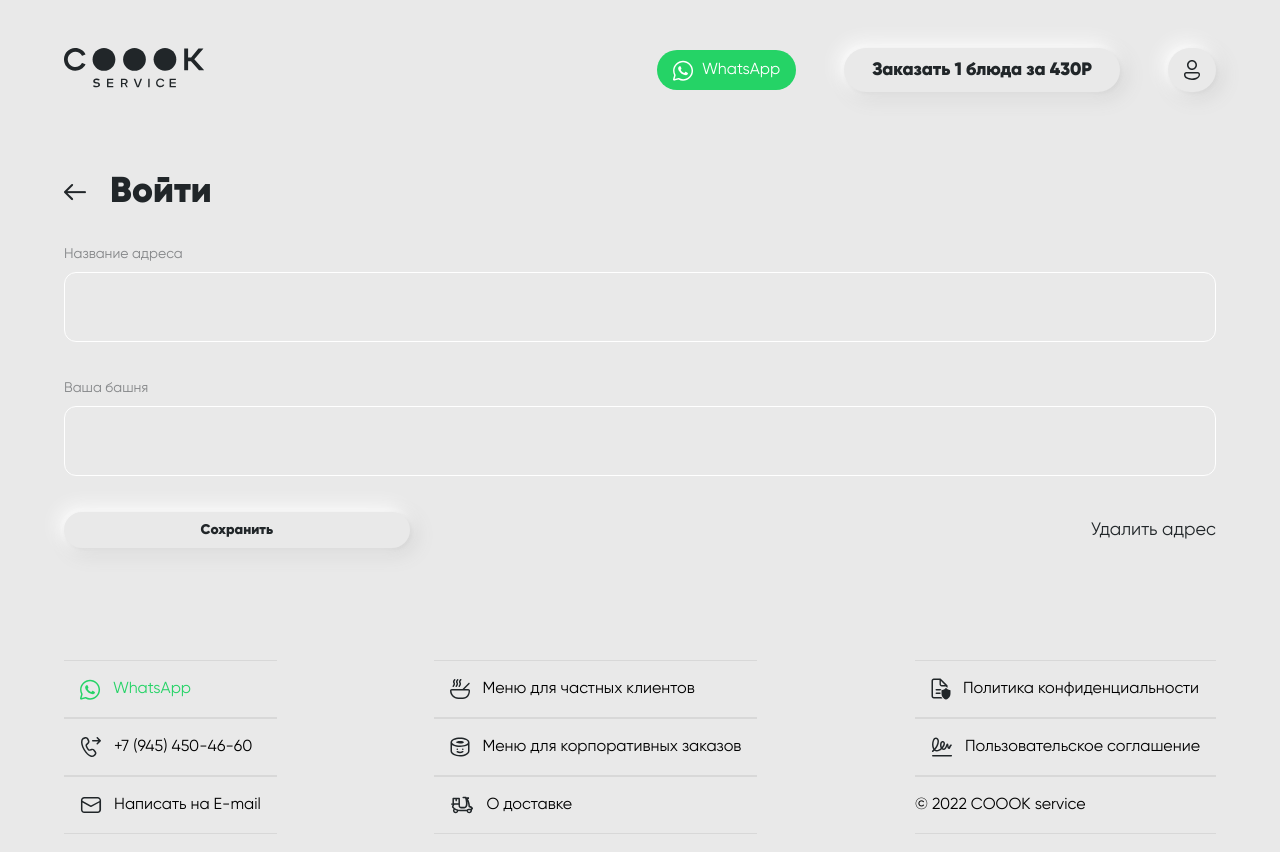
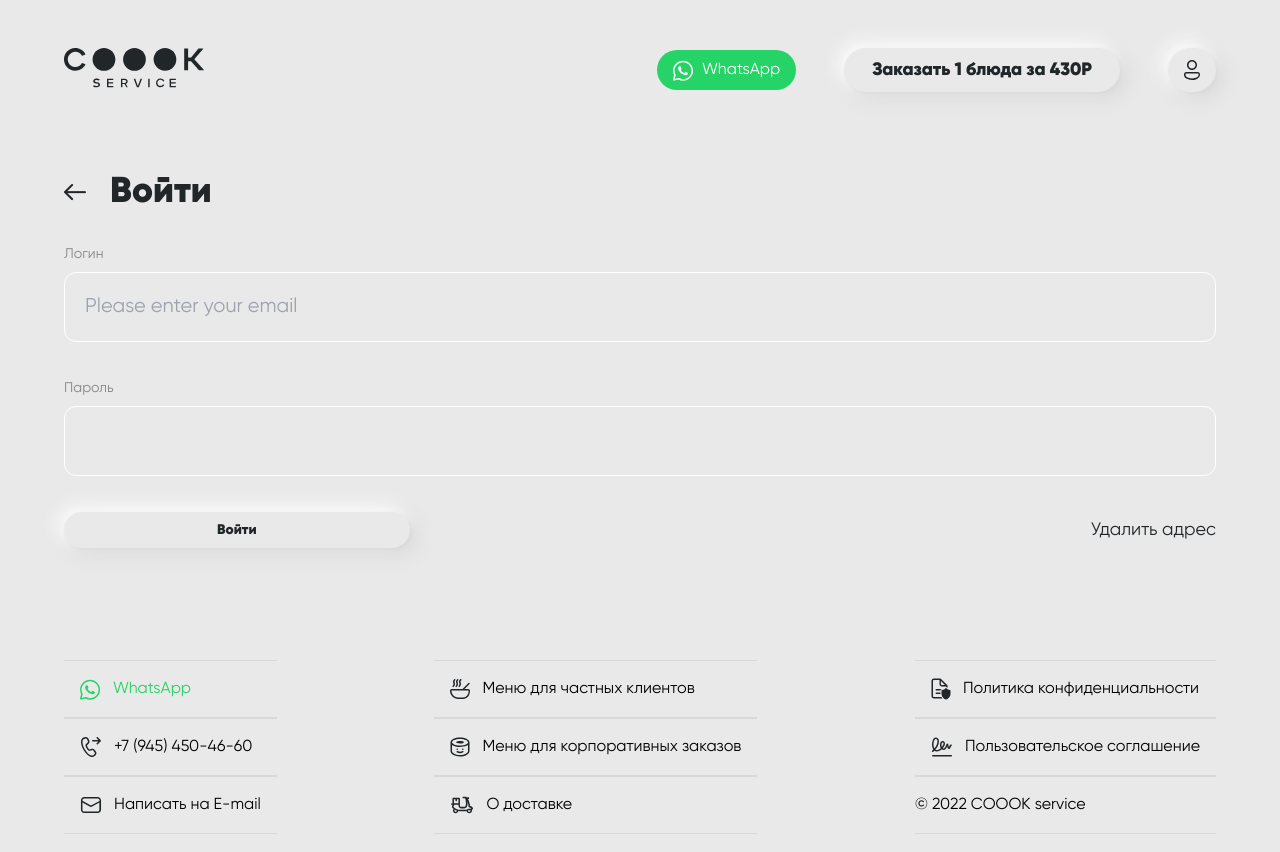
Before and after one commit to OmurbekArykbaev/cook-service, a React (Create React App) app: page /login in a window 1280 px wide. Shown: the top 852 px of the page. Built offline with nearby package versions, Linux system fonts and the light colour scheme.

Commit message:
add useFromik hook, create schemas with yup

```diff
--- a/package.json
+++ b/package.json
@@ -12,6 +12,7 @@
     "@types/react": "^18.0.17",
     "@types/react-dom": "^18.0.6",
     "axios": "^0.27.2",
+    "formik": "^2.2.9",
     "json-server": "^0.17.0",
     "react": "^18.2.0",
     "react-dom": "^18.2.0",
@@ -22,7 +23,8 @@
     "react-scripts": "5.0.1",
     "redux-persist": "^6.0.0",
     "typescript": "^4.7.4",
-    "web-vitals": "^2.1.4"
+    "web-vitals": "^2.1.4",
+    "yup": "^0.32.11"
   },
   "scripts": {
     "start": "react-scripts start",
--- a/src/pages/LoginForm/LoginForm.tsx
+++ b/src/pages/LoginForm/LoginForm.tsx
@@ -1,9 +1,32 @@
 import React from "react"
+import { useFormik } from "formik"
 import { MdOutlineRemoveCircle } from "react-icons/md"
 import Title from "../../components/Title/Title"
 import Wrapper from "../../components/Wrapper/Wrapper"
+import { basicSchema } from "../../services/schemas"
 
 const LoginForm = () => {
+  const {
+    values,
+    errors,
+    touched,
+    isSubmitting,
+    handleChange,
+    handleBlur,
+    handleSubmit,
+  } = useFormik({
+    initialValues: {
+      email: "",
+      password: "",
+    },
+    validationSchema: basicSchema,
+    onSubmit: (values, actions) => {
+      console.log(values)
+      actions.resetForm()
+    },
+  })
+
+  console.log(errors.password)
   return (
     <Wrapper>
       <section>
@@ -13,35 +36,63 @@ const LoginForm = () => {
 
           {/* Form wrapper */}
           <div className="flex flex-wrap flex-col items-center">
-            <form className="w-full flex flex-col space-y-5 md:space-y-9">
+            <form
+              onSubmit={handleSubmit}
+              className="w-full flex flex-col space-y-5 md:space-y-9"
+            >
               {/* input 1 */}
               <div className="flex flex-col space-y-2">
-                <label className="text-sm text-textGray" htmlFor="address">
-                  Название адреса
+                <label className="text-sm text-textGray" htmlFor="login">
+                  Логин
                 </label>
                 <input
-                  className="input-items-address"
+                  value={values.email}
+                  className={
+                    errors.email && touched.email
+                      ? `input-items-address border border-red-500`
+                      : `input-items-address border`
+                  }
                   type="text"
-                  name="address"
+                  name="email"
+                  placeholder="Please enter your email"
+                  onChange={handleChange}
+                  onBlur={handleBlur}
                 />
+                {errors.email && touched.email && (
+                  <p className="text-red-800">{errors.email}</p>
+                )}
               </div>
 
               {/* input 2 */}
               <div className="flex flex-col space-y-2">
-                <label className="text-sm text-textGray" htmlFor="address">
-                  Ваша башня
+                <label className="text-sm text-textGray" htmlFor="password">
+                  Пароль
                 </label>
                 <input
-                  className="input-items-address"
-                  type="text"
-                  name="address"
+                  className={
+                    errors.password && errors.password
+                      ? `input-items-address border border-red-500`
+                      : `input-items-address border`
+                  }
+                  type="password"
+                  name="password"
+                  onChange={handleChange}
+                  value={values.password}
+                  onBlur={handleBlur}
                 />
+                {errors.password && touched.password && (
+                  <p className="text-red-800">{errors.password}</p>
+                )}
               </div>
 
               {/* buttons */}
               <div className='flex justify-between space-x-8  sm:px-12"'>
-                <button className="w-full btn font-bold py-4 px-6 md:py-2 md:w-[30%]">
-                  Сохранить
+                <button
+                  disabled={isSubmitting}
+                  type="submit"
+                  className="w-full btn font-bold py-4 px-6 md:py-2 md:w-[30%]"
+                >
+                  Войти
                 </button>
                 <button className="text-black text-lg">
                   <p className="hidden md:block">Удалить адрес</p>{" "}
--- /dev/null
+++ b/src/services/schemas/index.ts
@@ -0,0 +1,18 @@
+import * as yup from "yup"
+
+const passwordRules = /^(?=.*\d)(?=.*[a-z])(?=.*[A-Z]).{5,}$/
+
+export const basicSchema = yup.object().shape({
+  email: yup.string().email("please").required(),
+  password: yup
+    .string()
+    .min(5)
+    .matches(passwordRules, { message: "Please create a stronger password" })
+    .required("Required"),
+})
+
+// confirmPassword: yup
+// .string()
+// .oneOf([yup.ref("password"), null], "Please must mutch")
+// .required("Required"),
+// age: yup.number().positive().integer().required(),
```
Also changed, not shown: 1 other file (tests, documents, lock files or other folders).
